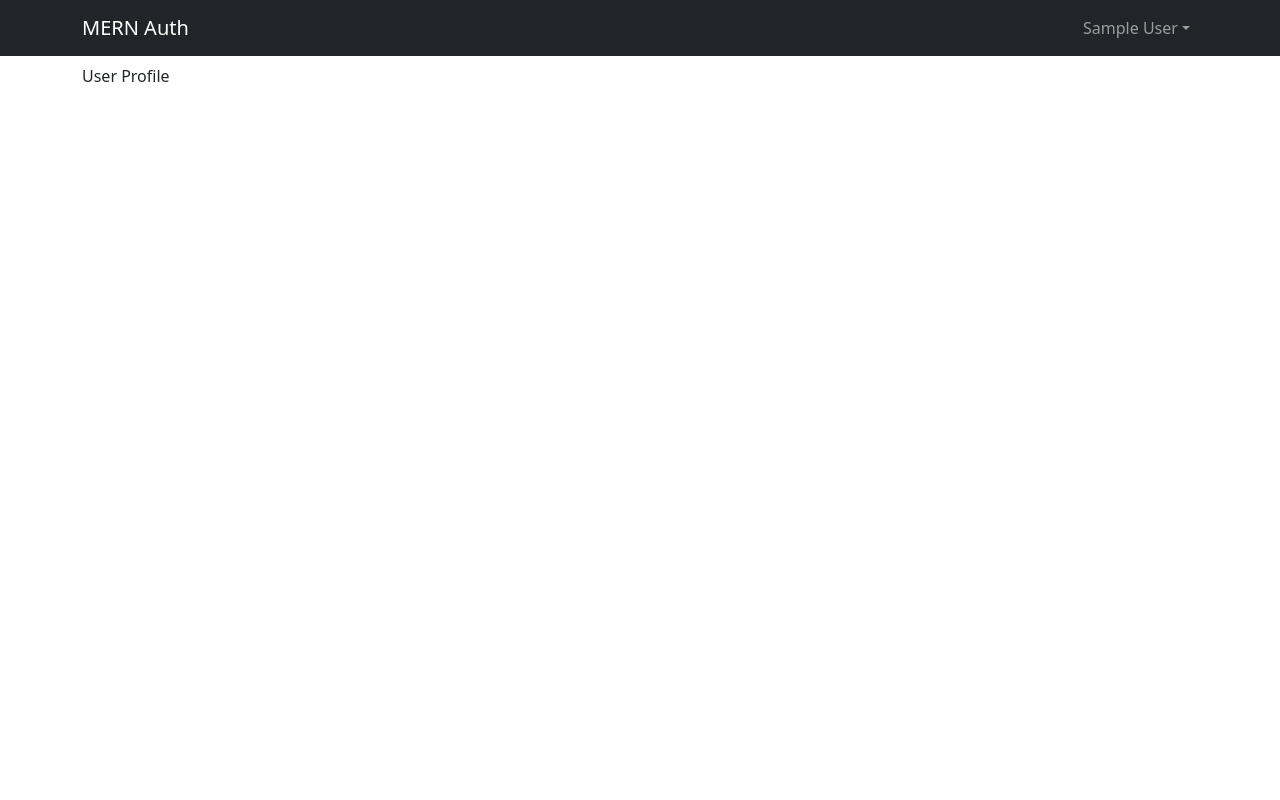
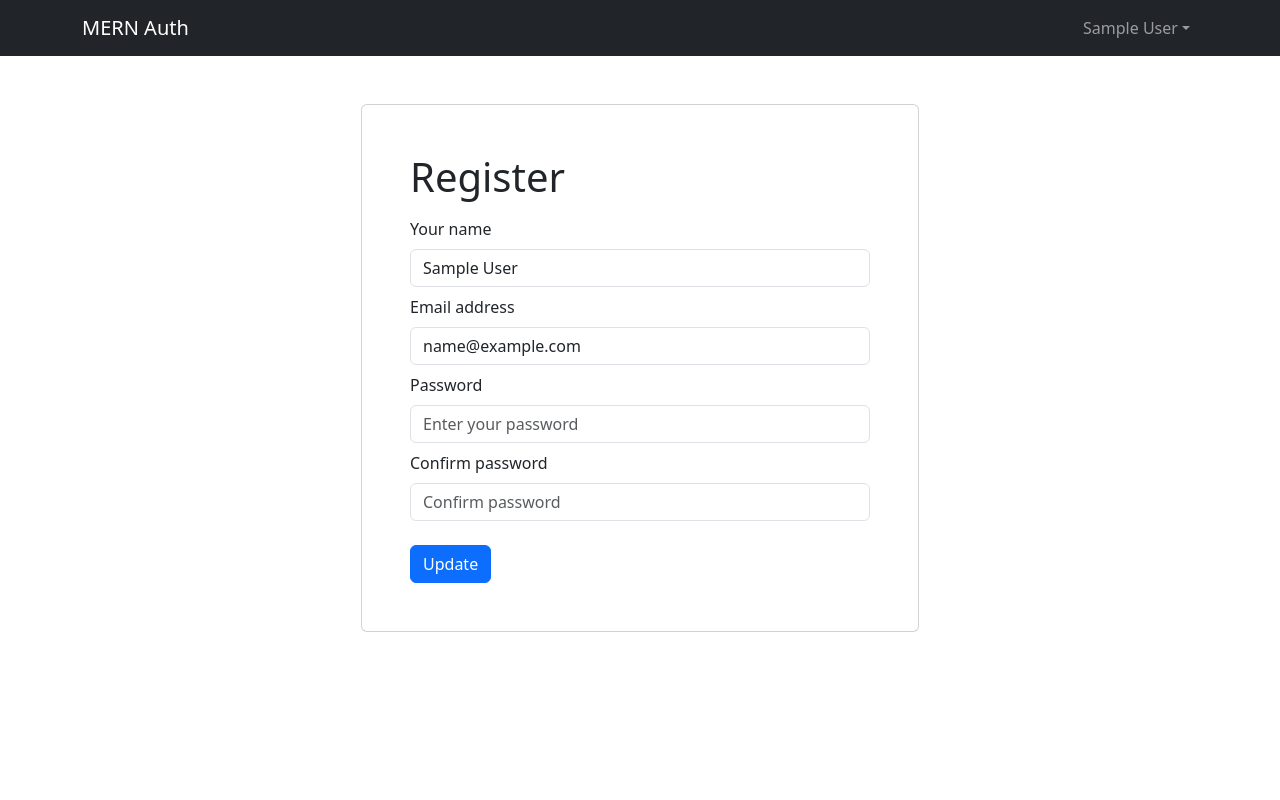
Before and after one commit to Antonio-Corleone/MERN_AUTH, a React (Vite) app in the folder frontend/: page /profile in a window 1280 px wide. Shown: the top 800 px of the page. Built offline with nearby package versions, Linux system fonts and the light colour scheme; sample sign-in values are in the browser's storage.

Commit message:
adding profilePage, updateProfile api

```diff
--- a/frontend/src/components/Header.tsx
+++ b/frontend/src/components/Header.tsx
@@ -1,4 +1,4 @@
-import React, { useEffect } from "react";
+import React from "react";
 import { Navbar, Nav, Container, NavDropdown } from "react-bootstrap";
 import { FaSignInAlt, FaSignOutAlt } from "react-icons/fa";
 import { LinkContainer } from "react-router-bootstrap";
--- a/frontend/src/pages/ProfilePage.tsx
+++ b/frontend/src/pages/ProfilePage.tsx
@@ -1,7 +1,138 @@
-import React from "react";
+import React, { useState, useEffect } from "react";
+import { Form, Button } from "react-bootstrap";
+// import { useNavigate } from "react-router-dom";
+import { useDispatch, useSelector } from "react-redux";
+import { toast } from "react-toastify";
+import { useUpdateMutation } from "../redux/slices/userApiSlice";
 
+import FormContainer from "../components/FormContainer";
+import { setCredentials } from "../redux/slices/authSlices";
+import { RootState } from "../redux/store";
+import Loader from "../components/Loader";
+
+interface userTypes {
+  name: string;
+  email: string;
+  password: string;
+  confirmPassword: string;
+}
 const ProfilePage: React.FC = () => {
-  return <>User Profile</>;
+  const [userData, setUserData] = useState<userTypes>({
+    name: "",
+    email: "",
+    password: "",
+    confirmPassword: "",
+  });
+
+  const dispatch = useDispatch();
+  // const navigate = useNavigate();
+  const [update, { isLoading }] = useUpdateMutation();
+
+  const { userInfo } = useSelector((state: RootState) => state.auth);
+
+  useEffect(() => {
+    if (userInfo) {
+      setUserData({
+        ...userData,
+        name: userInfo.name,
+        email: userInfo.email,
+      });
+    }
+  }, [userInfo?.name, userInfo?.email]);
+
+  const handleSubmitFrom = async (e: React.ChangeEvent<HTMLFormElement>) => {
+    e.preventDefault();
+    if (userData.password !== userData.confirmPassword) {
+      toast.error("Passwords do not match");
+    } else {
+      try {
+        const updatedUser = {
+          _id: userInfo ? userInfo._id : null,
+          name: userData?.name,
+          email: userData?.email,
+          password: userData?.password,
+          confirmPassword: userData?.confirmPassword,
+        };
+        const res = await update({ ...updatedUser }).unwrap();
+        dispatch(setCredentials({ ...res }));
+        toast.success("Your profile has been updated successfully");
+      } catch (err: any) {
+        toast.error(err?.data?.message || err.error);
+      }
+    }
+  };
+  return (
+    <FormContainer>
+      <h1>Register</h1>
+      <Form onSubmit={handleSubmitFrom}>
+        <Form.Group className="my-2" controlId="name">
+          <Form.Label>Your name</Form.Label>
+          <Form.Control
+            type="name"
+            placeholder="Enter your name"
+            value={userData.name}
+            onChange={(e: React.ChangeEvent<HTMLInputElement>) =>
+              setUserData({
+                ...userData,
+                name: e.target.value,
+              })
+            }
+          ></Form.Control>
+        </Form.Group>
+        <Form.Group className="my-2" controlId="email">
+          <Form.Label>Email address</Form.Label>
+          <Form.Control
+            type="email"
+            placeholder="Enter your email"
+            value={userData.email}
+            onChange={(e: React.ChangeEvent<HTMLInputElement>) =>
+              setUserData({
+                ...userData,
+                email: e.target.value,
+              })
+            }
+          ></Form.Control>
+        </Form.Group>
+        <Form.Group className="my-2" controlId="password">
+          <Form.Label>Password</Form.Label>
+          <Form.Control
+            type="password"
+            placeholder="Enter your password"
+            value={userData.password}
+            onChange={(e: React.ChangeEvent<HTMLInputElement>) =>
+              setUserData({
+                ...userData,
+                password: e.target.value,
+              })
+            }
+          ></Form.Control>
+        </Form.Group>
+        <Form.Group className="my-2" controlId="confirmPassword">
+          <Form.Label>Confirm password</Form.Label>
+          <Form.Control
+            type="password"
+            placeholder="Confirm password"
+            value={userData.confirmPassword}
+            onChange={(e: React.ChangeEvent<HTMLInputElement>) =>
+              setUserData({
+                ...userData,
+                confirmPassword: e.target.value,
+              })
+            }
+          ></Form.Control>
+        </Form.Group>
+        <Button type="submit" variant="primary" className="mt-3">
+          Update
+        </Button>
+        {isLoading && <Loader />}
+      </Form>
+      {/* <Row className="py-3">
+        <Col>
+          Already have an account? <Link to={`/login`}>Login</Link>
+        </Col>
+      </Row> */}
+    </FormContainer>
+  );
 };
 
 export default ProfilePage;
--- a/frontend/src/redux/slices/apiSlice.ts
+++ b/frontend/src/redux/slices/apiSlice.ts
@@ -5,5 +5,6 @@ const baseQuery = fetchBaseQuery({ baseUrl: "" });
 export const apiSlice = createApi({
   baseQuery,
   tagTypes: ["User"],
-  endpoints: (builder) => ({}),
+  // eslint-disable-next-line @typescript-eslint/no-unused-vars
+  endpoints: (_builder) => ({}),
 });
--- a/frontend/src/redux/slices/userApiSlice.ts
+++ b/frontend/src/redux/slices/userApiSlice.ts
@@ -23,7 +23,18 @@ export const userApiSlice = apiSlice.injectEndpoints({
         method: "POST",
       }),
     }),
+    update: builder.mutation({
+      query: (data) => ({
+        url: `${USERS_URL}/profile`,
+        method: "PUT",
+        body: data,
+      }),
+    }),
   }),
 });
-export const { useLoginMutation, useLogoutMutation, useRegisterMutation } =
-  userApiSlice;
+export const {
+  useLoginMutation,
+  useLogoutMutation,
+  useRegisterMutation,
+  useUpdateMutation,
+} = userApiSlice;
```
